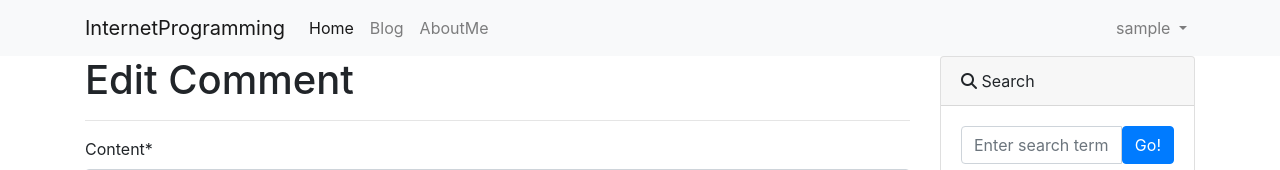
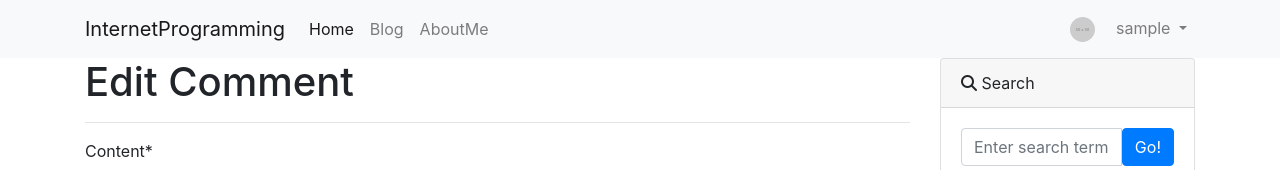
Before and after one commit to soyoon1/Django22-02-1, a Django app: page /blog/update_comment/1/ in a window 1280 px wide. Shown: the top 170 px of the page. Run offline with Django 4.2, Linux system fonts and the light colour scheme; a user stored in the database is signed in; tables that the repository leaves empty hold one stand-in row (values such as "Sample post"); grey boxes labelled with a size stand in for pictures from a placeholder-image service; some libraries are stand-ins or nearby versions.

Commit message:
사용자 아바타 보여주기

```diff
--- a/blog/templates/blog/navbar.html
+++ b/blog/templates/blog/navbar.html
@@ -22,6 +22,11 @@
             {% if user.is_authenticated %}
             <li class="nav-item dropdown">
               <a class="nav-link dropdown-toggle" href="#" id="navbarDropdownMenuLink" role="button" data-toggle="dropdown" aria-haspopup="true" aria-expanded="false">
+                {% if user.socialaccount_set.all.0.get_avatar_url %}   <!--all.0 과 first는 같다.-->
+                <img class="rounded-circle mr-3" src="{{user.socialaccount_set.all.0.get_avatar_url}}" width="25px">
+                {% else %}
+                <img class="rounded-circle mr-3" src="https://dummyimage.com/50x50/ced4da/6c757d.jpg" width="25px">
+                {% endif %}
                 {{ user.username }}
               </a>
               <div class="dropdown-menu" aria-labelledby="navbarDropdownMenuLink">
```
